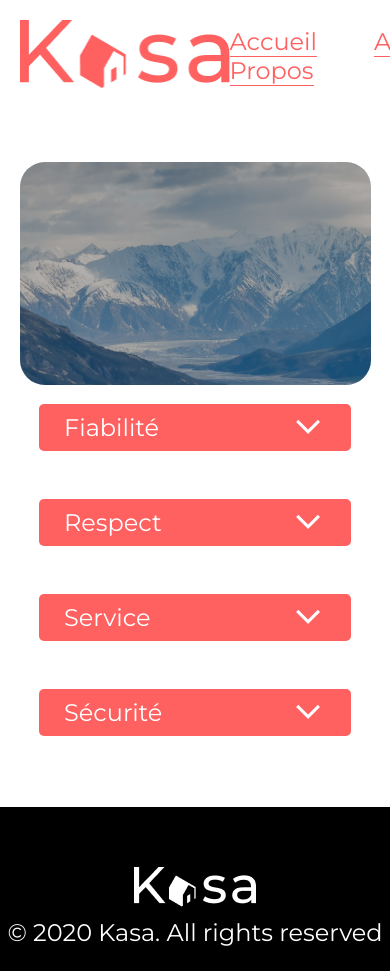
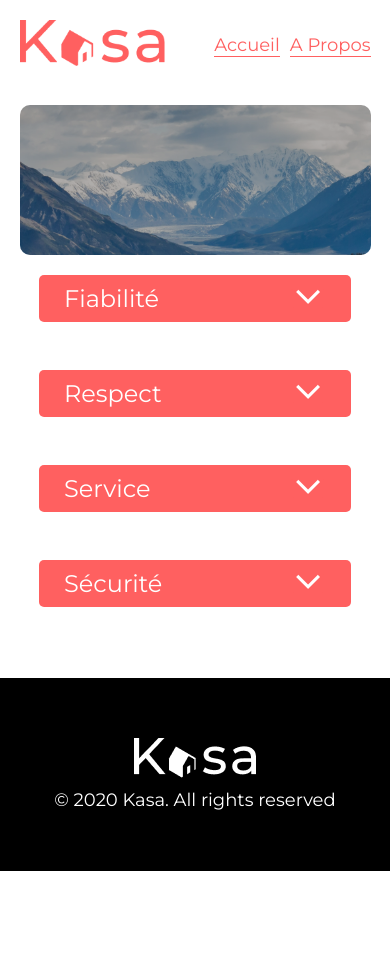
Before and after one commit to Tintgire/projet-7-OC, a React (Create React App) app: page /about in a window 390 px wide. After the commit the page ends 871 px from the top, so only its background shows below. Built offline with nearby package versions, Linux system fonts and the light colour scheme.

Commit message:
breakpoint tablet et mobile

```diff
--- a/src/components/banner/Banner.scss
+++ b/src/components/banner/Banner.scss
@@ -4,6 +4,16 @@
     position: relative;
     height: 223px;
     margin-top: 70px;
+
+    @media (max-width: 768px) {
+        margin-top: 35px;
+        height: 150px;
+    }
+
+    @media (max-width: 375px) {
+        margin-top: 20px;
+        height: 111px;
+    }
 
     &__imghome {
         object-fit: cover;
@@ -22,14 +32,24 @@
         height: 100%;
         width: 90%;
         border-radius: 25px;
+
+        @media (max-width: 768px) {
+            border-radius: 10px;
+        }
     }
 }
 
 h1 {
     display: flex;
+    justify-content: center;
     align-self: center;
+    width: 80%;
     color: #FFFFFF;
     font-weight: 500;
     font-size: 48px;
     z-index: 1;
+
+    @media (max-width: 768px) {
+        font-size: 24px;
+    }
 }
--- a/src/components/footer/Footer.scss
+++ b/src/components/footer/Footer.scss
@@ -16,5 +16,15 @@ footer {
         font-weight: 500;
         font-size: 24px;
         margin-top: 3%;
+        text-align: center;
+
+        @media (max-width: 768px) {
+            font-size: 18px;
+            margin-bottom: 60px;
+        }
+
+        @media (max-width: 375px) {
+            font-size: 12px;
+        }
     }
 }
--- a/src/components/header/Header.scss
+++ b/src/components/header/Header.scss
@@ -5,7 +5,10 @@ header {
     margin: 5%;
 
     .logo {
-        height: 68px;
         width: 210px;
+
+        @media (max-width: 768px) {
+            width: 145px;
+        }
     }
 }
--- a/src/components/navbar/Navbar.scss
+++ b/src/components/navbar/Navbar.scss
@@ -4,6 +4,10 @@
 
 .linkabout {
     margin: 0px 0px 0px 57px;
+
+    @media (max-width: 768px) {
+        margin: 0px 0px 0px 10px;
+    }
 }
 
 .link-header {
@@ -11,4 +15,12 @@
     font-size: 24px;
     font-weight: 500;
     border-bottom: 1px solid #FF6060;
+
+    @media (max-width: 768px) {
+        font-size: 18px;
+    }
+
+    @media (max-width: 375px) {
+        font-size: 12px;
+    }
 }
--- a/src/pages/Error/Error.scss
+++ b/src/pages/Error/Error.scss
@@ -3,21 +3,52 @@
     color: #FF6060;
     display: flex;
     justify-content: center;
+    width: 100%;
 
     &__tittle {
         font-weight: 700;
         font-size: 288px;
+
+        @media (max-width: 768px) {
+            font-size: 144px;
+            margin-top: 150px;
+            margin-bottom: 20px;
+        }
+
+        @media (max-width: 375px) {
+            font-size: 96px;
+            font-weight: 700;
+            line-height: 137px;
+        }
     }
 
     &__second {
         font-weight: 500;
         font-size: 36px;
         text-align: center;
+
+        @media (max-width: 768px) {
+            margin-bottom: 150px;
+
+        }
+
+        @media (max-width: 375px) {
+            font-size: 18px;
+            margin: 0;
+            width: 100%;
+            display: flex;
+            justify-content: center;
+            margin-bottom: 150px;
+        }
     }
 
     &__third {
         font-weight: 500;
         font-size: 18px;
         border-bottom: 1px solid #FF6060;
+
+        @media (max-width: 375px) {
+            font-size: 14px;
+        }
     }
 }
--- a/src/pages/Home/Home.scss
+++ b/src/pages/Home/Home.scss
@@ -3,6 +3,10 @@ main {
     justify-content: space-around;
     flex-wrap: wrap;
     margin: 5% 7.5%;
+
+    @media (max-width: 768px) {
+        margin: 5%;
+    }
 }
 
 article,
@@ -13,6 +17,11 @@ article,
     height: 340px;
     width: 340px;
     border-radius: 10px;
+
+    @media (max-width: 768px) {
+        height: 255px;
+        width: 100%;
+    }
 }
 
 article {
```
